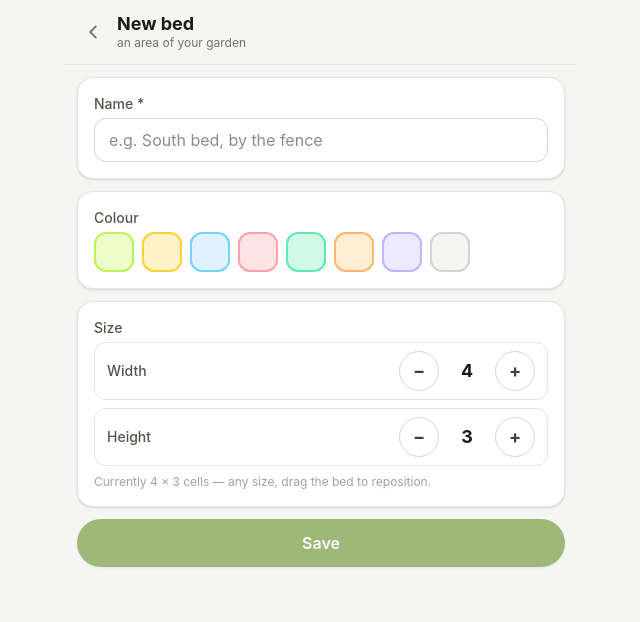
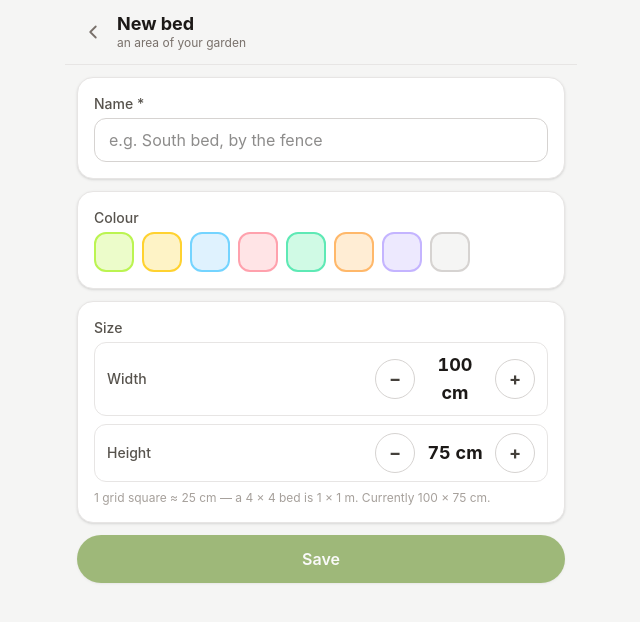
Before and after one commit to rangdo/pomona, a React (Vite) app: page /#/beds/new in a window 1280 px wide. Shown: the top 622 px of the page, without its empty margins (319-959 px from the left). Built offline with nearby package versions, Linux system fonts and the light colour scheme.

Commit message:
Show bed sizes in centimetres: 1 grid square = 25 cm

```diff
--- a/src/lib/board.ts
+++ b/src/lib/board.ts
@@ -6,6 +6,16 @@ export const ROWS = BOARD_H / CELL
 
 export const MAX_BED_W_CELLS = 16
 export const MAX_BED_H_CELLS = 10
+
+export const CM_PER_CELL = 25
+
+export function cellsToCm(cells: number): number {
+  return cells * CM_PER_CELL
+}
+
+export function cmToCells(cm: number): number {
+  return cm / CM_PER_CELL
+}
 
 export const BED_COLORS: string[] = [
   'bg-lime-100 border-lime-300 text-lime-900',
--- a/src/pages/BedEditPage.tsx
+++ b/src/pages/BedEditPage.tsx
@@ -7,7 +7,9 @@ import {
   CELL,
   MAX_BED_H_CELLS,
   MAX_BED_W_CELLS,
+  cellsToCm,
   clampPos,
+  cmToCells,
   defaultPlacement,
 } from '../lib/board'
 import { useLiveQuery } from '../lib/hooks'
@@ -19,12 +21,16 @@ function Stepper({
   value,
   min,
   max,
+  step = 1,
+  suffix,
   onChange,
 }: {
   label: string
   value: number
   min: number
   max: number
+  step?: number
+  suffix?: string
   onChange: (v: number) => void
 }) {
   const btn =
@@ -37,17 +43,20 @@ function Stepper({
           type="button"
           aria-label={`Decrease ${label.toLowerCase()}`}
           disabled={value <= min}
-          onClick={() => onChange(value - 1)}
+          onClick={() => onChange(value - step)}
           className={btn}
         >
           −
         </button>
-        <span className="w-8 text-center text-lg font-bold tabular-nums">{value}</span>
+        <span className="w-14 text-center text-lg font-bold tabular-nums">
+          {value}
+          {suffix ? ` ${suffix}` : ''}
+        </span>
         <button
           type="button"
           aria-label={`Increase ${label.toLowerCase()}`}
           disabled={value >= max}
-          onClick={() => onChange(value + 1)}
+          onClick={() => onChange(value + step)}
           className={btn}
         >
           +
@@ -201,21 +210,26 @@ export function BedEditPage() {
           <div className="space-y-2">
             <Stepper
               label="Width"
-              value={wCells}
-              min={1}
-              max={MAX_BED_W_CELLS}
-              onChange={setWCells}
+              suffix="cm"
+              step={cellsToCm(1)}
+              value={cellsToCm(wCells)}
+              min={cellsToCm(1)}
+              max={cellsToCm(MAX_BED_W_CELLS)}
+              onChange={(cm) => setWCells(cmToCells(cm))}
             />
             <Stepper
               label="Height"
-              value={hCells}
-              min={1}
-              max={MAX_BED_H_CELLS}
-              onChange={setHCells}
+              suffix="cm"
+              step={cellsToCm(1)}
+              value={cellsToCm(hCells)}
+              min={cellsToCm(1)}
+              max={cellsToCm(MAX_BED_H_CELLS)}
+              onChange={(cm) => setHCells(cmToCells(cm))}
             />
           </div>
           <p className="mt-2 text-xs text-stone-400">
-            Currently {wCells} × {hCells} cells — any size, drag the bed to reposition.
+            1 grid square ≈ 25 cm — a 4 × 4 bed is 1 × 1 m. Currently{' '}
+            {cellsToCm(wCells)} × {cellsToCm(hCells)} cm.
           </p>
         </section>
 
```
Also changed, not shown: 2 other files (tests, documents, lock files or other folders).
